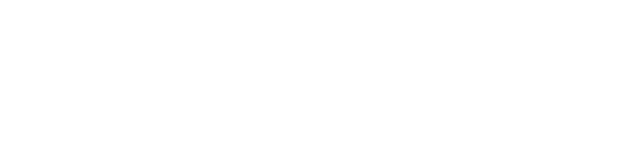
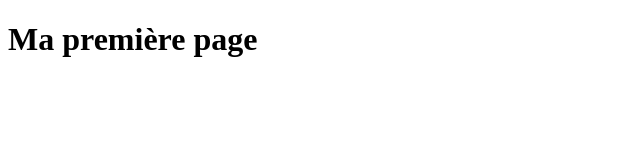
Before and after one commit to Xavilanc/helloWorld, a plain HTML site: page index.html in a window 1280 px wide. Shown: the whole page, without its empty margins (0-640 px from the left). Drawn offline with Linux system fonts and the light colour scheme.

Commit message:
Adding h1 title

```diff
--- a/index.html
+++ b/index.html
@@ -7,5 +7,6 @@
     <title>Hello Wolrd !</title>
 </head>
 <body>
+    <h1>Ma première page</h1>
 </body>
 </html>
```
